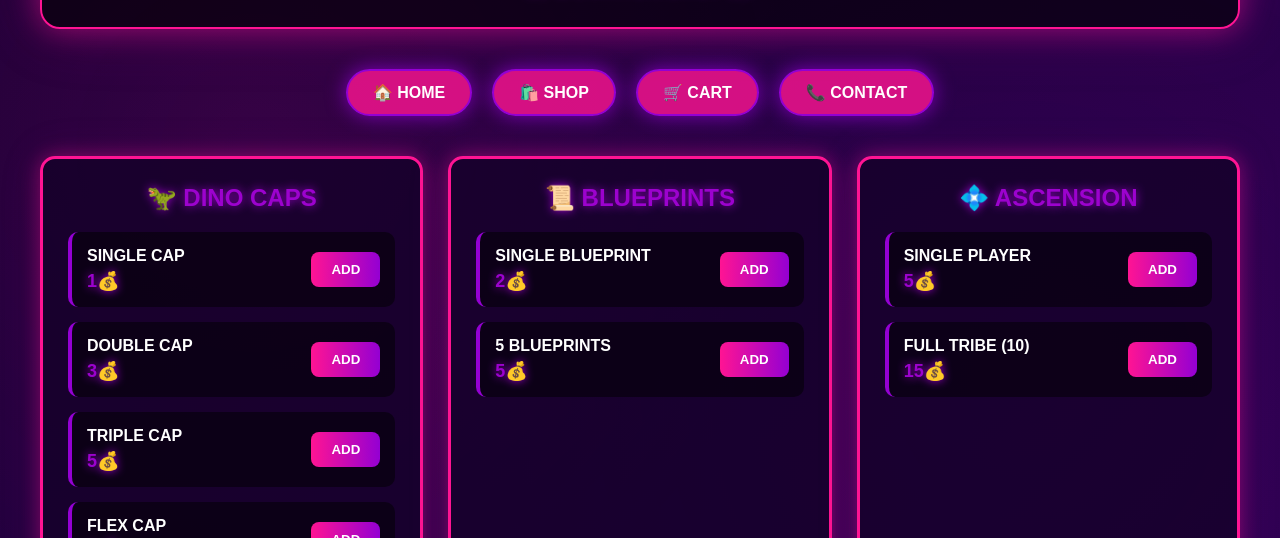
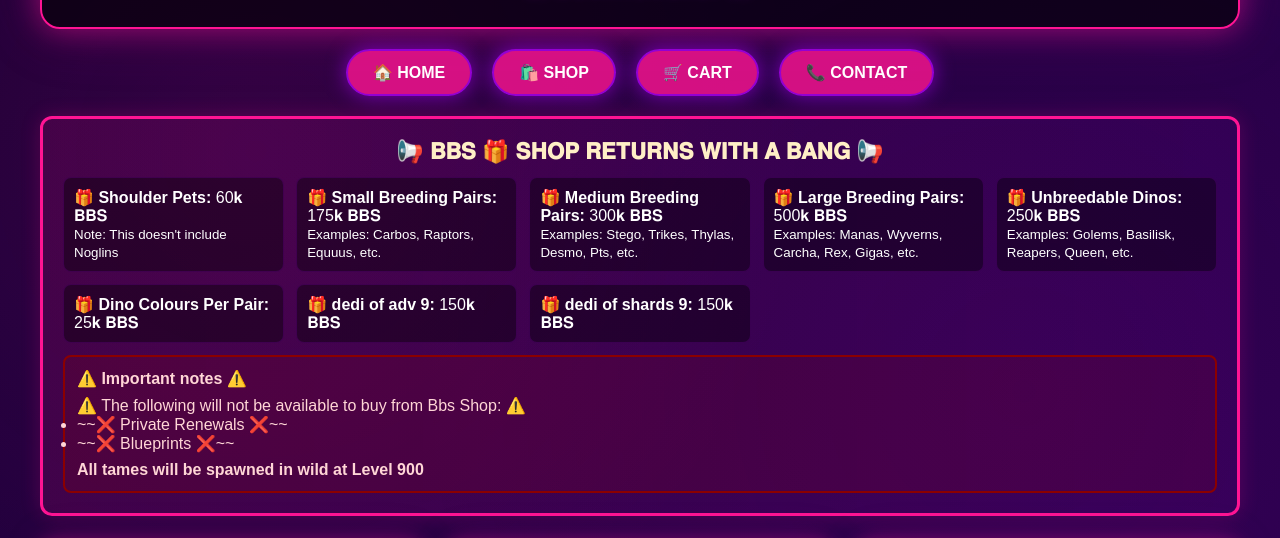
Before and after one commit to tylerisjere/Fuchs-Fibercraft-BBS-Shop, a plain HTML site: page index.html in a window 1280 px wide. Shown: the part 249-787 px from the top of the page. Drawn offline with Linux system fonts and the light colour scheme.

Commit message:
Insert BBS shop announcement per user request

```diff
--- a/index.html
+++ b/index.html
@@ -45,7 +45,7 @@
         /* Header */
         header {
             text-align: center;
-            margin-bottom: 40px;
+            margin-bottom: 20px;
             padding: 30px 20px;
             background: rgba(0, 0, 0, 0.6);
             border-radius: 20px;
@@ -97,7 +97,7 @@
             display: flex;
             justify-content: center;
             gap: 20px;
-            margin-bottom: 40px;
+            margin-bottom: 20px;
             flex-wrap: wrap;
         }
 
@@ -122,6 +122,48 @@
             background: linear-gradient(90deg, #ff1493, #9400d3);
             transform: scale(1.1);
             box-shadow: 0 0 30px rgba(255, 20, 147, 1);
+        }
+
+        /* BBS Announcement */
+        .bbs-announcement {
+            background: linear-gradient(90deg, rgba(255,20,147,0.12), rgba(148,0,211,0.08));
+            border: 3px solid #ff1493;
+            padding: 20px;
+            border-radius: 12px;
+            color: #fff;
+            margin-bottom: 25px;
+            box-shadow: 0 0 20px rgba(255,20,147,0.2);
+        }
+
+        .bbs-announcement h2 {
+            font-size: 22px;
+            color: #ffefc6;
+            margin-bottom: 12px;
+            text-align: center;
+        }
+
+        .bbs-list {
+            list-style: none;
+            padding-left: 0;
+            display: grid;
+            grid-template-columns: repeat(auto-fit, minmax(220px, 1fr));
+            gap: 12px;
+        }
+
+        .bbs-list li {
+            background: rgba(0,0,0,0.4);
+            padding: 10px;
+            border-radius: 8px;
+            border: 1px solid rgba(148,0,211,0.2);
+        }
+
+        .important-notes {
+            margin-top: 12px;
+            background: rgba(139,0,0,0.14);
+            padding: 12px;
+            border-radius: 8px;
+            border: 2px solid #8b0000;
+            color: #ffd6d6;
         }
 
         /* Products Grid */
@@ -410,6 +452,10 @@
             background: #9400d3;
         }
 
+        .cart-items::-webkit-scrollbar-thumb:hover {
+            background: #9400d3;
+        }
+
         /* Responsive Design */
         @media (max-width: 768px) {
             h1 {
@@ -472,6 +518,30 @@
             <a href="#cart">🛒 CART</a>
             <a href="#footer">📞 CONTACT</a>
         </nav>
+
+        <!-- BBS Announcement (inserted per request) -->
+        <div class="bbs-announcement" id="bbsAnnouncement">
+            <h2>📢 𝐁𝐁𝐒 🎁 𝐒𝐇𝐎𝐏 𝐑𝐄𝐓𝐔𝐑𝐍𝐒 𝐖𝐈𝐓𝐇 𝐀 𝐁𝐀𝐍𝐆 📢</h2>
+            <ul class="bbs-list">
+                <li><strong>🎁 Shoulder Pets:</strong> 60𝐤 𝐁𝐁𝐒<br><small>Note: This doesn't include Noglins</small></li>
+                <li><strong>🎁 Small Breeding Pairs:</strong> 175𝐤 𝐁𝐁𝐒<br><small>Examples: Carbos, Raptors, Equuus, etc.</small></li>
+                <li><strong>🎁 Medium Breeding Pairs:</strong> 300𝐤 𝐁𝐁𝐒<br><small>Examples: Stego, Trikes, Thylas, Desmo, Pts, etc.</small></li>
+                <li><strong>🎁 Large Breeding Pairs:</strong> 500𝐤 𝐁𝐁𝐒<br><small>Examples: Manas, Wyverns, Carcha, Rex, Gigas, etc.</small></li>
+                <li><strong>🎁 Unbreedable Dinos:</strong> 250𝐤 𝐁𝐁𝐒<br><small>Examples: Golems, Basilisk, Reapers, Queen, etc.</small></li>
+                <li><strong>🎁 Dino Colours Per Pair:</strong> 25𝐤 𝐁𝐁𝐒</li>
+                <li><strong>🎁 dedi of adv 9:</strong> 150𝐤 𝐁𝐁𝐒</li>
+                <li><strong>🎁 dedi of shards 9:</strong> 150𝐤 𝐁𝐁𝐒</li>
+            </ul>
+            <div class="important-notes">
+                <strong>⚠️ Important notes ⚠️</strong>
+                <p style="margin-top:8px;">⚠️ The following will not be available to buy from Bbs Shop: ⚠️</p>
+                <ul>
+                    <li>~~❌ Private Renewals ❌~~</li>
+                    <li>~~❌ Blueprints ❌~~</li>
+                </ul>
+                <p style="margin-top:8px; font-weight:bold;">All tames will be spawned in wild at Level 900</p>
+            </div>
+        </div>
 
         <!-- Products Section -->
         <div id="products" class="products-grid">
```
